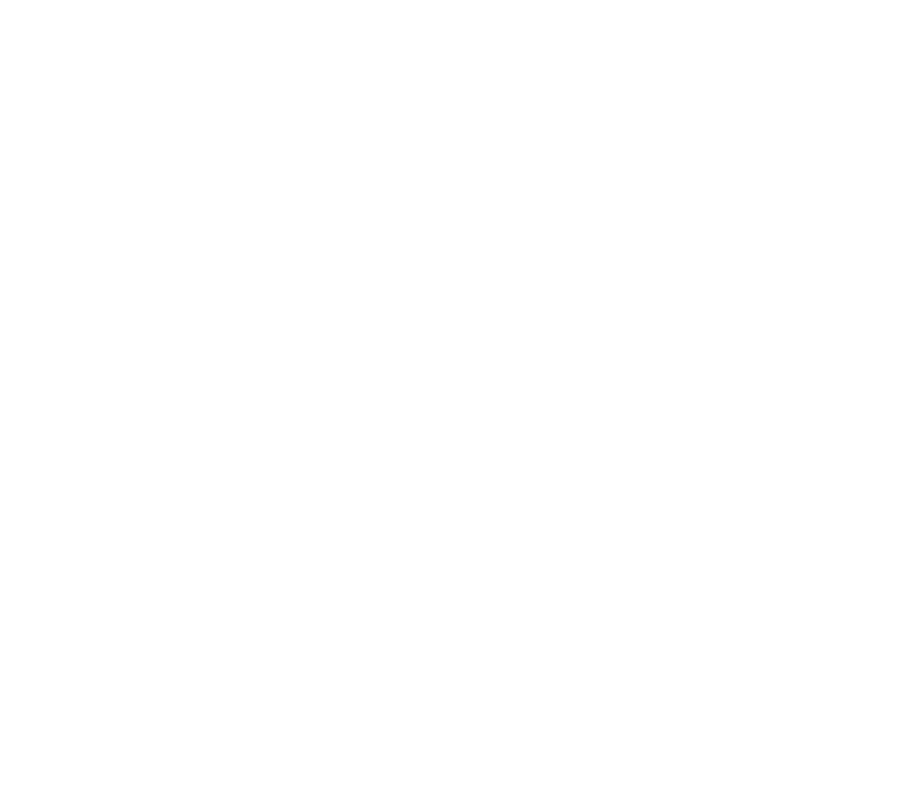
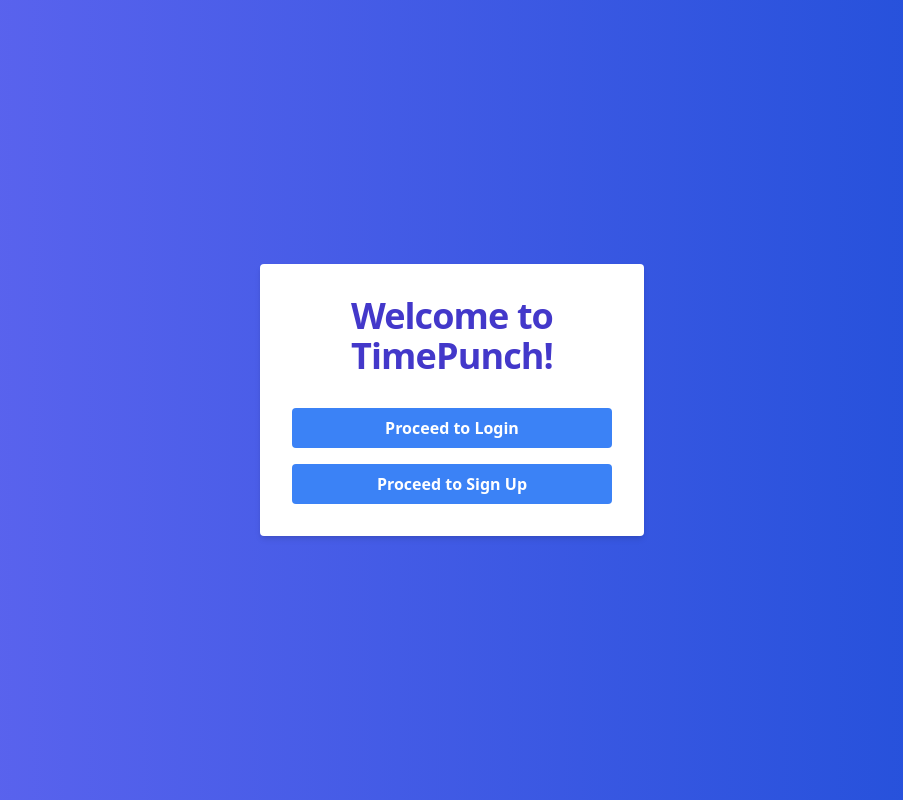
Before and after one commit to xixicir/cs-320-team-3-front-end, a Next.js app: page / in a window 1280 px wide. Before the commit this address had no page. Shown: the whole page, without its empty margins (188-1091 px from the left). Built offline with nearby package versions, Linux system fonts and the light colour scheme.

Commit message:
reincorporated sign in and add managee features

```diff
--- a/src/app/me/manage/page.tsx
+++ b/src/app/me/manage/page.tsx
@@ -171,6 +171,10 @@ export default function Page() {
                       ))}
                     </tbody>
                   </table>
+                  <button onClick = {() => (router.push("/me/manage/add_managee"))}
+                    className="bg-blue-500 hover:bg-blue-700 text-white font-bold py-2 px-4 rounded w-full">
+                      Add New Managee
+                  </button>
                   <div className="flex justify-center mt-4">
                   </div>
                 </div>
--- a/src/app/page.tsx
+++ b/src/app/page.tsx
@@ -39,7 +39,7 @@ export const Taskbar = () => {
           </div>
           <div className="flex space-x-4">
             <div
-              onClick={() => {deleteAuthToken(); router.push("/login")}}
+              onClick={() => {router.push("/logout")}}
               className="cursor-pointer text-gray-600 hover:text-gray-900 transition-colors duration-150 py-1 px-4 rounded hidden sm:block"
             >
               Logout
@@ -54,9 +54,34 @@ export const Taskbar = () => {
 
 export default function Page() {
   const router = useRouter();
-  if (!isLoggedIn()) {
-    router.push("/login")
-  } else {
-    router.push("/me")
-  }
+
+  return (
+    <div className="min-h-screen bg-gradient-to-r from-indigo-500 to-blue-700 flex items-center justify-center">
+      <div className="bg-white p-8 rounded shadow-md w-96">
+      <h1 className="text-center text-4xl font-bold mb-8 text-indigo-700 tracking-tight">
+            Welcome to TimePunch!
+      </h1>
+      <div className="flex flex-col space-y-4">
+        {(!isLoggedIn()) ? <button
+          onClick={() => {router.push("/login")}}
+          className="bg-blue-500 hover:bg-blue-700 text-white font-bold py-2 px-4 rounded w-full"
+        >
+          Proceed to Login
+        </button> : <button
+        onClick={() => {router.push("/me")}}
+        className="bg-blue-500 hover:bg-blue-700 text-white font-bold py-2 px-4 rounded w-full">
+          Proceed to Your Home Page!
+          </button>}
+          {
+            (!isLoggedIn()) ? <button
+            onClick={() => {router.push("/signup")}}
+            className="bg-blue-500 hover:bg-blue-700 text-white font-bold py-2 px-4 rounded w-full"
+            >
+              Proceed to Sign Up
+            </button> : <div></div>
+          }
+      </div>
+    </div>
+  </div>
+);
 }
```
